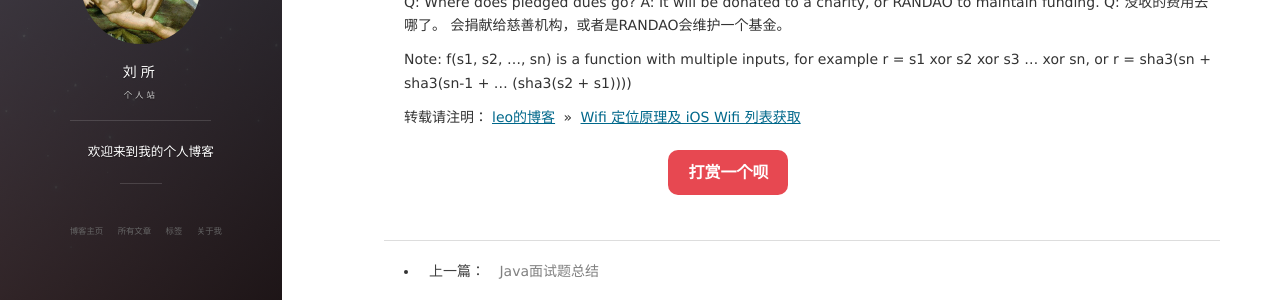
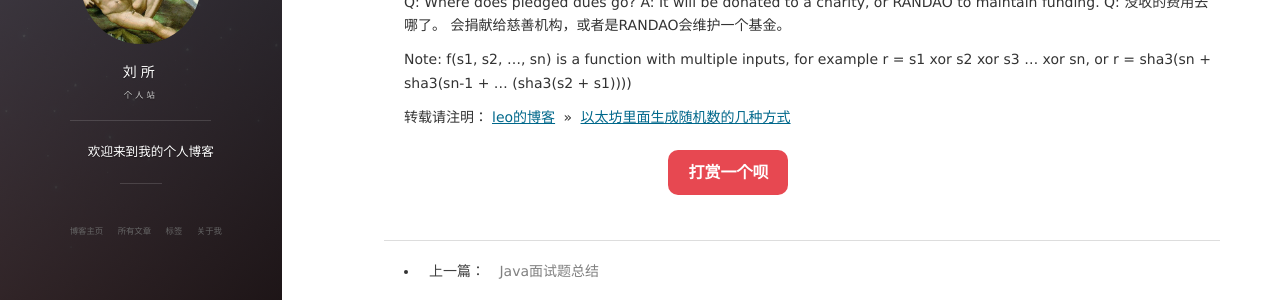
Before and after one commit to quemoc/quemoc.github.io, a Jekyll site: the page built from _posts/2018-12-04-以太坊里面生成随机数的几种方式.md, in a window 1280 px wide and 900 px high, scrolled down 5272 px. Shown: the part 364-664 px from the top of the window. Built offline with Jekyll 4.4.1, drawn with Linux system fonts in a browser that asks for light colours; nearby versions of some CDN libraries; our own code applies the rules of GitHub Pages for plain Markdown files; comment, search, counter and statistics services are not loaded.

Commit message:
Update 2018-12-04-以太坊里面生成随机数的几种方式.md

```diff
--- a/_posts/2018-12-04-以太坊里面生成随机数的几种方式.md
+++ b/_posts/2018-12-04-以太坊里面生成随机数的几种方式.md
@@ -203,4 +203,4 @@ Q: Where does pledged dues go? A: It will be donated to a charity, or RANDAO to
 
 Note: f(s1, s2, ..., sn) is a function with multiple inputs, for example r = s1 xor s2 xor s3 ... xor sn, or r = sha3(sn + sha3(sn-1 + ... (sha3(s2 + s1))))
 
-转载请注明：[leo的博客](http://liusuo.me) » [Wifi 定位原理及 iOS Wifi 列表获取](http://liusuo.me/2018-12-04-以太坊里面生成随机数的几种方式/)
+转载请注明：[leo的博客](http://liusuo.me) » [以太坊里面生成随机数的几种方式](http://liusuo.me/2018-12-04-以太坊里面生成随机数的几种方式/)
```
